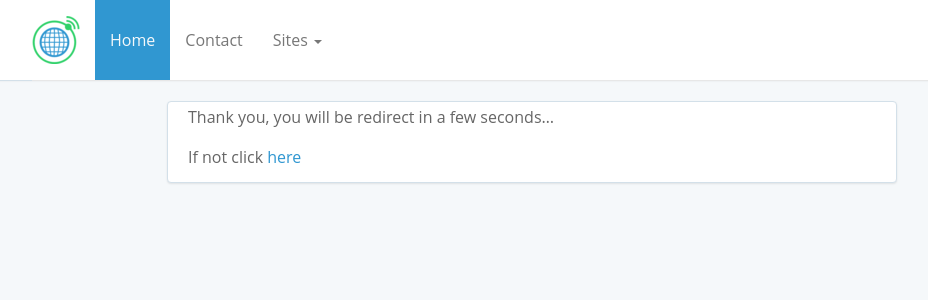
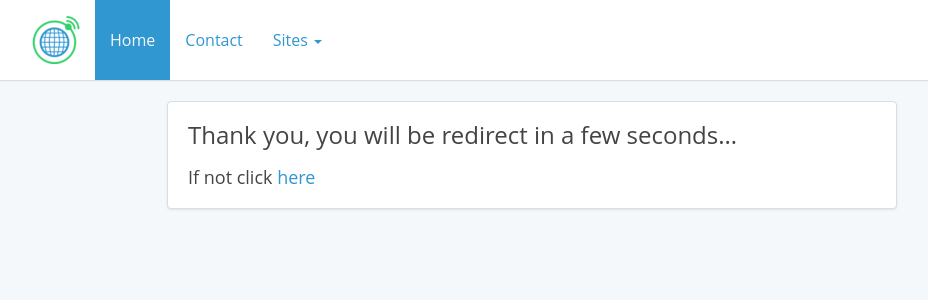
Before and after one commit to Telephony-lebanon/telephony-lebanon.github.io, a Jekyll site: the page built from Thanks.md, in a window 1280 px wide. Shown: the top 300 px of the page, without its empty margins (38-966 px from the left). Built offline with Jekyll 4.4.1, drawn with Linux system fonts in a browser that asks for light colours.

Commit message:
fixed nav

```diff
--- a/Thanks.md
+++ b/Thanks.md
@@ -5,6 +5,6 @@ layout: custom-thanks
 exclude_from_nav: true
 ---
 
-Thank you, you will be redirect in a few seconds...
+### Thank you, you will be redirect in a few seconds...
 
-If not click [here]({{site.url}})
+#### If not click [here]({{site.url}})
--- a/_includes/header.html
+++ b/_includes/header.html
@@ -1,4 +1,4 @@
-<nav class="navbar navbar-default">
+<nav class="navbar">
     <div class="container">
         <!-- Brand and toggle get grouped for better mobile display -->
         <div class="navbar-header">
```
Also changed, not shown: 8 other files.
